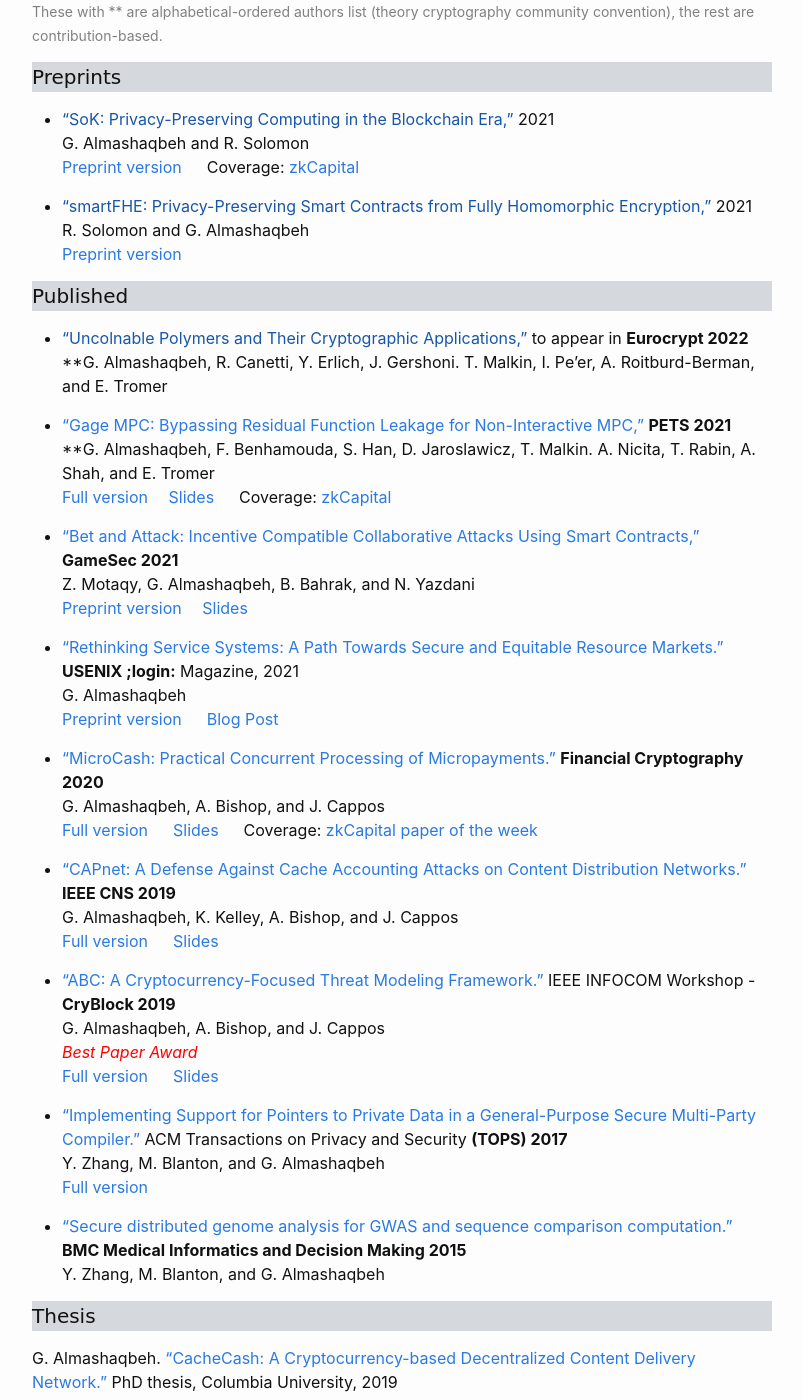
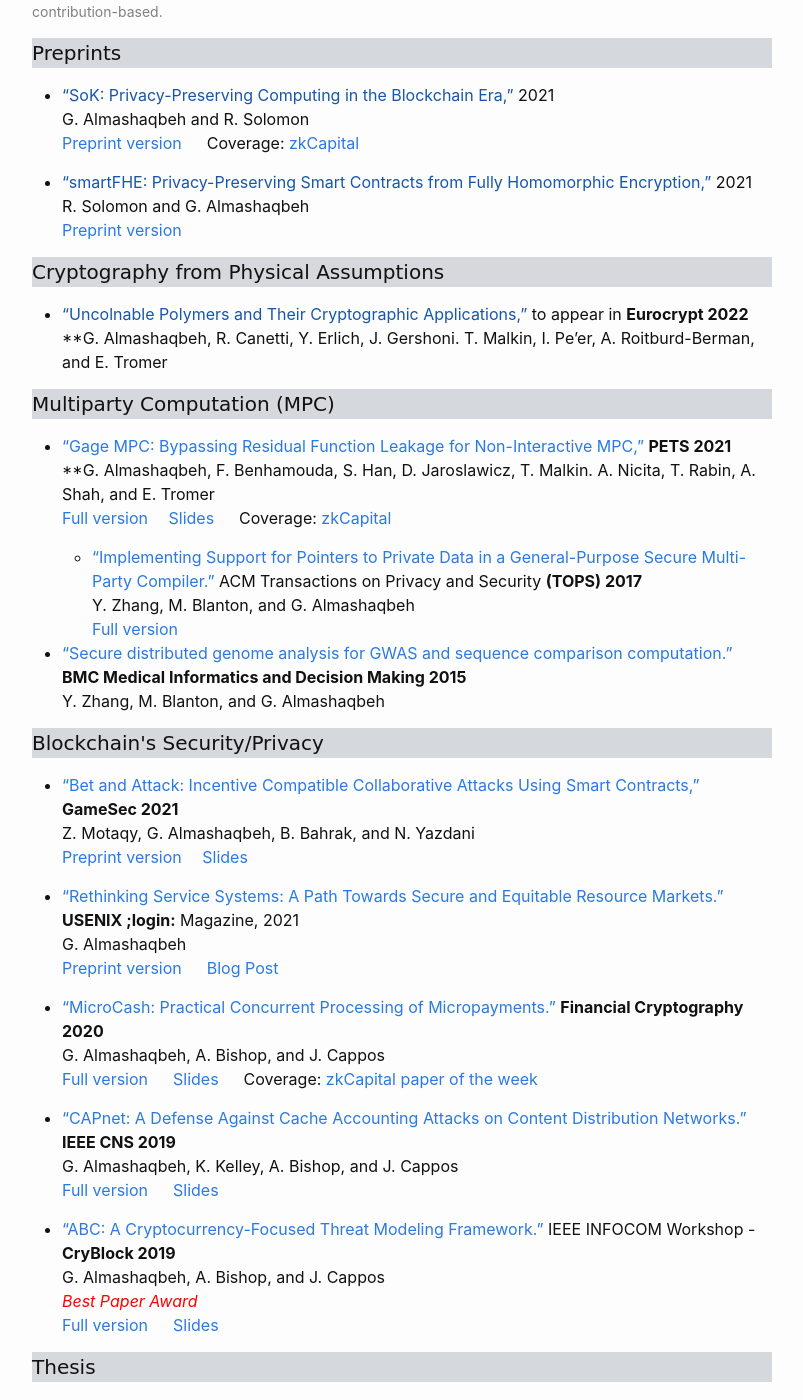
Before and after one commit to GhadaAlmashaqbeh/GhadaAlmashaqbeh.github.io, a Jekyll site: the page built from 02-publications.md, in a window 1280 px wide and 1400 px high, scrolled down 262 px. Shown: the whole window, without its empty margins (238-1041 px from the left). Built offline with Jekyll 4.4.1, drawn with Linux system fonts in a browser that asks for light colours; some of the changed lines change nothing that is shown; some of the changed text lies outside the part shown.

Commit message:
edit publications

```diff
--- a/02-publications.md
+++ b/02-publications.md
@@ -6,7 +6,7 @@ permalink: /publications/
 
 <h3 style="font-family: 'Comic Sans MS'; margin-top: -30px;">Selected Publications</h3>
 
-A selected list based on my current research interests. Check [here](https://scholar.google.com/citations?hl=en&user=QKIkII0AAAAJ&view_op=list_works&sortby=pubdate) for a complete publications list.<br/>
+A selected list grouped by topic. Check [here](https://scholar.google.com/citations?hl=en&user=QKIkII0AAAAJ&view_op=list_works&sortby=pubdate) for a complete publications list.<br/>
 
 <span style="color:grey;font-size:14px;">These with \*\* are alphabetical-ordered authors list (theory cryptography community convention), the rest are contribution-based.</span>
 
@@ -22,14 +22,26 @@ A selected list based on my current research interests. Check [here](https://sch
 
 
 
-<h4 style="font-family: 'Comic Sans MS'; background-color:rgb(213, 216, 220);">Published</h4>
+<h4 style="font-family: 'Comic Sans MS'; background-color:rgb(213, 216, 220);">Cryptography from Physical Assumptions</h4>
 
 * ["Uncolnable Polymers and Their Cryptographic Applications,"]() to appear in **Eurocrypt 2022**<br/>
   \*\*G. Almashaqbeh, R. Canetti, Y. Erlich, J. Gershoni. T. Malkin, I. Pe’er, A. Roitburd-Berman, and E. Tromer<br/>
 
+<h4 style="font-family: 'Comic Sans MS'; background-color:rgb(213, 216, 220);">Multiparty Computation (MPC)</h4>
+
 * ["Gage MPC: Bypassing Residual Function Leakage for Non-Interactive MPC,"](https://sciendo.com/article/10.2478/popets-2021-0083) **PETS 2021**<br/>
   \*\*G. Almashaqbeh, F. Benhamouda, S. Han, D. Jaroslawicz, T. Malkin. A. Nicita, T. Rabin, A. Shah, and E. Tromer<br/>
   [Full version](https://eprint.iacr.org/2021/256)&emsp; [Slides](../slides/gagempc-pets-2021.pdf) &emsp; Coverage: [zkCapital](https://zkcapital.substack.com/p/this-week-in-blockchain-research-fb6)
+
+  * ["Implementing Support for Pointers to Private Data in a General-Purpose Secure Multi-Party Compiler."](https://dl.acm.org/citation.cfm?id=3154600) ACM Transactions on Privacy and Security **(TOPS) 2017** <br/>
+  Y. Zhang, M. Blanton, and G. Almashaqbeh <br/>
+  [Full version](https://arxiv.org/abs/1509.01763)
+
+* ["Secure distributed genome analysis for GWAS and sequence comparison computation."](https://bmcmedinformdecismak.biomedcentral.com/articles/10.1186/1472-6947-15-S5-S4) **BMC Medical Informatics and Decision Making 2015** <br/>
+Y. Zhang, M. Blanton, and G. Almashaqbeh
+
+
+<h4 style="font-family: 'Comic Sans MS'; background-color:rgb(213, 216, 220);">Blockchain's Security/Privacy</h4>
 
 * ["Bet and Attack: Incentive Compatible Collaborative Attacks Using Smart Contracts,"](https://link.springer.com/chapter/10.1007/978-3-030-90370-1_16) **GameSec 2021**<br/>
   Z. Motaqy, G. Almashaqbeh, B. Bahrak, and N. Yazdani <br/>
@@ -52,13 +64,6 @@ A selected list based on my current research interests. Check [here](https://sch
   <span style="color: red;">_Best Paper Award_</span> <br/>
   [Full version](https://arxiv.org/abs/1903.03422) &emsp; [Slides](../slides/abc-cryblock-2019.pdf)
 
-* ["Implementing Support for Pointers to Private Data in a General-Purpose Secure Multi-Party Compiler."](https://dl.acm.org/citation.cfm?id=3154600) ACM Transactions on Privacy and Security **(TOPS) 2017** <br/>
-  Y. Zhang, M. Blanton, and G. Almashaqbeh <br/>
-  [Full version](https://arxiv.org/abs/1509.01763)
-
-* ["Secure distributed genome analysis for GWAS and sequence comparison computation."](https://bmcmedinformdecismak.biomedcentral.com/articles/10.1186/1472-6947-15-S5-S4) **BMC Medical Informatics and Decision Making 2015** <br/>
-Y. Zhang, M. Blanton, and G. Almashaqbeh
-
 
 <h4 style="font-family: 'Comic Sans MS'; background-color:rgb(213, 216, 220);">Thesis</h4>
 
```
